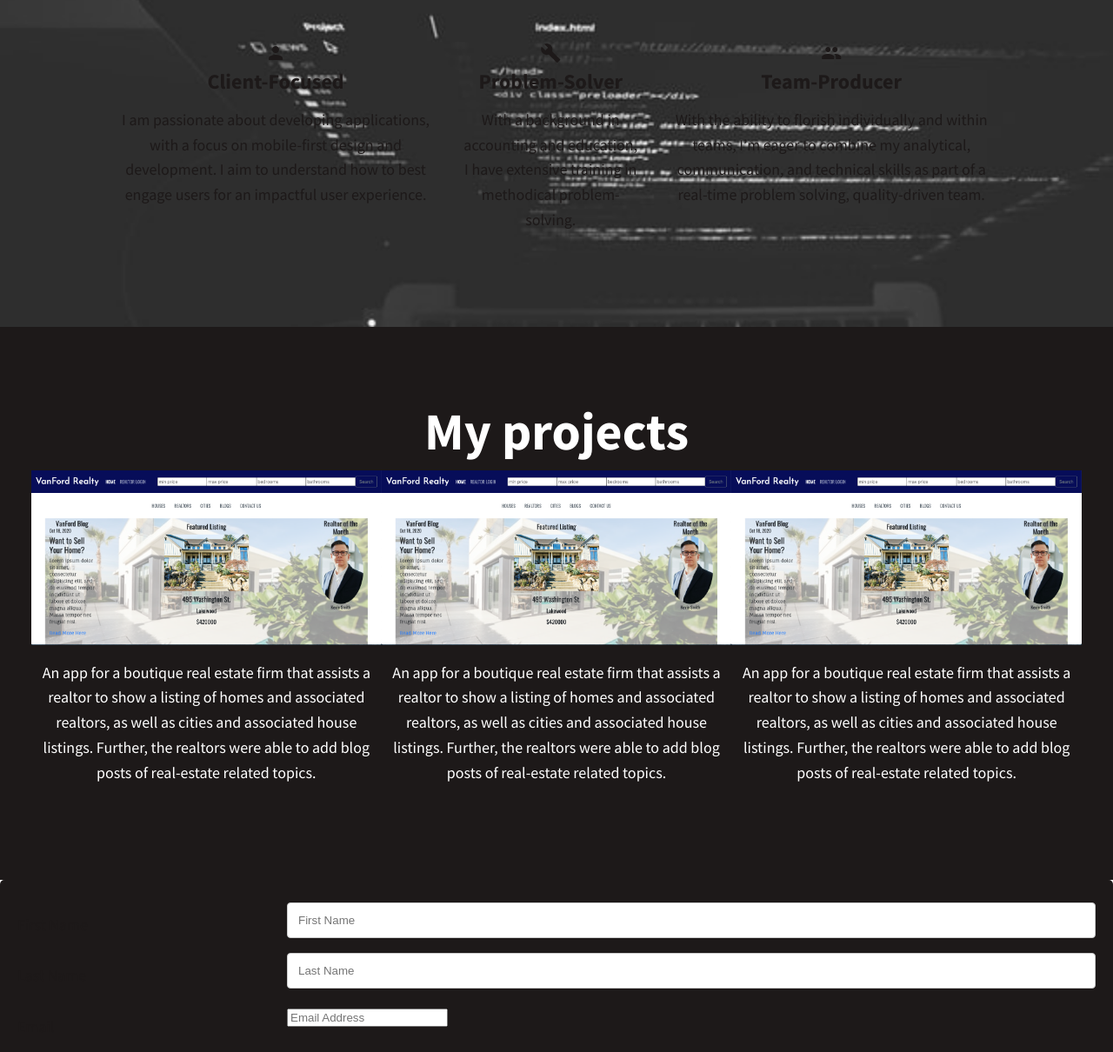
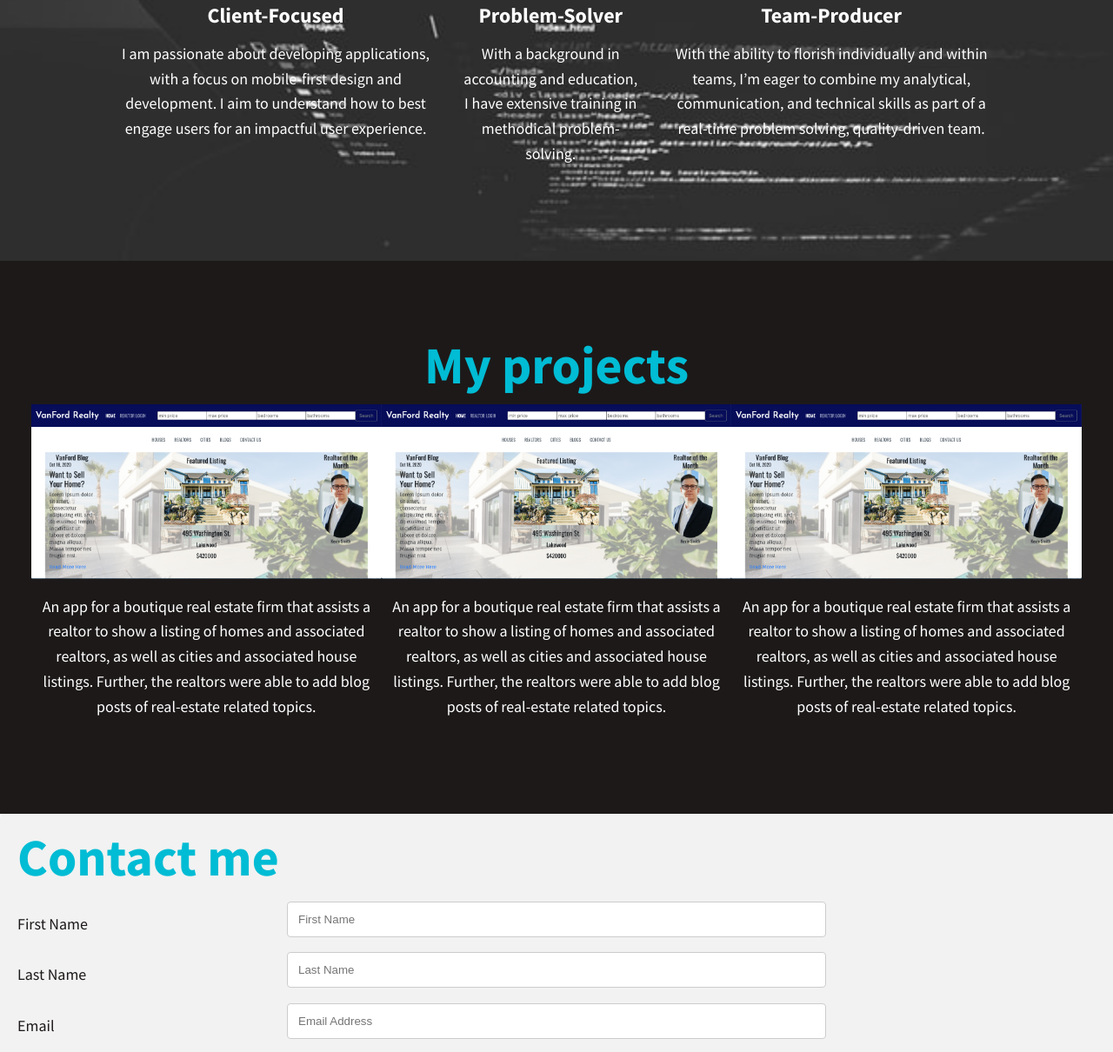
Before and after one commit to WillV1/ga_sei_portfolio, a plain HTML site: page index.html in a window 1280 px wide. Shown: the part 758-1968 px from the top of the page at 87% size. Drawn offline with Linux system fonts and the light colour scheme.

Commit message:
Update styling of portfolio sections

```diff
--- a/css/style.css
+++ b/css/style.css
@@ -26,7 +26,7 @@
 
 @media (min-width: 800px) {
   :root {
-    --fs-h1: 4.5;
+    --fs-h1: 4.5rem;
     --fs-h2: 3.75rem;
     --fs-h4: 1.5rem;
     --fs-body: 1.125rem;
@@ -82,12 +82,20 @@
   font-size: var(--fs-h4)
 }
 
-.section-subtitle-intro,
-.section-subtitle-about {
+.section-subtitle-intro {
   background: var(--clr-accent);
   padding: .25em 1em;
   font-family: var(--ff-secondary);
   margin-bottom: 1em;
+}
+
+.section-about {
+  color: var(--clr-light)
+}
+
+.section-title-heading {
+  color: var(--clr-accent);
+  position: relative;
 }
 
 /* Header */
@@ -247,11 +255,6 @@
   text-align: center;
 }
 
-.section-title-about {
-  color: var(--clr-accent);
-  position: relative;
-}
-
 .section-title-about::after {
   content: '';
   display: block;
@@ -294,7 +297,7 @@
 }
 
 /* Form  */
-input[type=text], textarea {
+input[type=text], input[type=email], textarea {
   width: 100%;
   padding: 12px;
   border: 1px solid #ccc;
@@ -327,7 +330,7 @@
 
 .container {
   border-radius: 5px;
-  background: var(--clr-dark);
+  background: #f2f2f2;
   padding: 20px;
 }
 
@@ -337,9 +340,9 @@
   margin-top: 6px;
 }
 
-.col-75 {
+.col-50 {
   float: left;
-  width: 75%;
+  width: 50%;
   margin-top: 6px;
 }
 
--- a/index.html
+++ b/index.html
@@ -28,9 +28,9 @@
     </button>
     <nav class="nav">
       <ul class="nav-list">
-        <li class="nav-item"><a href="about" class="nav-link">About</a></li>
-        <li class="nav-item"><a href="projects" class="nav-link">Projects</a></li>
-        <li class="nav-item"><a href="contacts" class="nav-link">Contact</a></li>
+        <li class="nav-item"><a href="#about" class="nav-link">About</a></li>
+        <li class="nav-item"><a href="#projects" class="nav-link">Projects</a></li>
+        <li class="nav-item"><a href="#contact" class="nav-link">Contact</a></li>
       </ul>
     </nav>
   </header>
@@ -44,27 +44,27 @@
 
   <!-- About Me -->
   <section class="about-me" id="about">
-    <h2 class="section-title section-title-about">About me</h2>
+    <h2 class="section-title section-title-heading">About me</h2>
     <div class="about">
       <div class="card">
-        <i class="material-icons large">person</i>
-        <h4>Client-Focused</h4>
-        <p>I am passionate about
+        <i class="material-icons large section-about">person</i>
+        <h4 class="section-about">Client-Focused</h4>
+        <p class="section-about">I am passionate about
           developing applications, with a focus on mobile-first design and development.
           I aim to understand how to best engage users for an impactful user experience.</p>
       </div>
 
       <div class="card">
-        <i class="material-icons large">build</i>
-        <h4>Problem-Solver</h4>
-        <p>With a background in accounting and education, I have extensive training in
+        <i class="material-icons large section-about">build</i>
+        <h4 class="section-about">Problem-Solver</h4>
+        <p class="section-about">With a background in accounting and education, I have extensive training in
           methodical problem-solving.</p>
       </div>
 
       <div class="card">
-        <i class="material-icons large">group</i>
-        <h4>Team-Producer</h4>
-        <p>With the ability to florish individually and within teams, I’m eager to
+        <i class="material-icons large section-about">group</i>
+        <h4 class="section-about">Team-Producer</h4>
+        <p class="section-about">With the ability to florish individually and within teams, I’m eager to
           combine my analytical, communication, and technical
           skills as part of a real-time problem solving, quality-driven team.</p>
       </div>
@@ -74,7 +74,7 @@
 
   <!-- Projects -->
   <section class="my-projects" id="projects">
-    <h2 class="section-title">My projects</h2>
+    <h2 class="section-title section-title-heading">My projects</h2>
     <div class="portfolio">
       <div class="portfolio-item">
         <div class="portfolio-image">
@@ -110,12 +110,13 @@
 
   <!-- Form  -->
   <section class="container" id="contact">
+    <h2 class="section-title section-title-heading">Contact me</h2>
     <form action="" method="">
       <div class="row">
         <div class="col-25">
           <label for="fname">First Name</label>
         </div>
-        <div class="col-75">
+        <div class="col-50">
           <input type="text" id="fname" name="firstname" placeholder="First Name"
           required>
         </div>
@@ -125,7 +126,7 @@
         <div class="col-25">
           <label for="lname">Last Name</label>
         </div>
-        <div class="col-75">
+        <div class="col-50">
           <input type="text" id="lname" name="lastname" placeholder="Last Name"
           required>
         </div>
@@ -135,7 +136,7 @@
         <div class="col-25">
           <label for="email">Email</label>
         </div>
-        <div class="col-75">
+        <div class="col-50">
           <input type="email" id="email" name="email" placeholder="Email Address"
           required>
         </div>
@@ -145,7 +146,7 @@
         <div class="col-25">
           <label for="comment">Comment</label>
         </div>
-        <div class="col-75">
+        <div class="col-50">
           <textarea id="comment" name="comment" placeholder="Write comment here"
           style="height:100px"></textarea>
         </div>
```
Also changed, not shown: js/script.js (line endings or trailing spaces).
